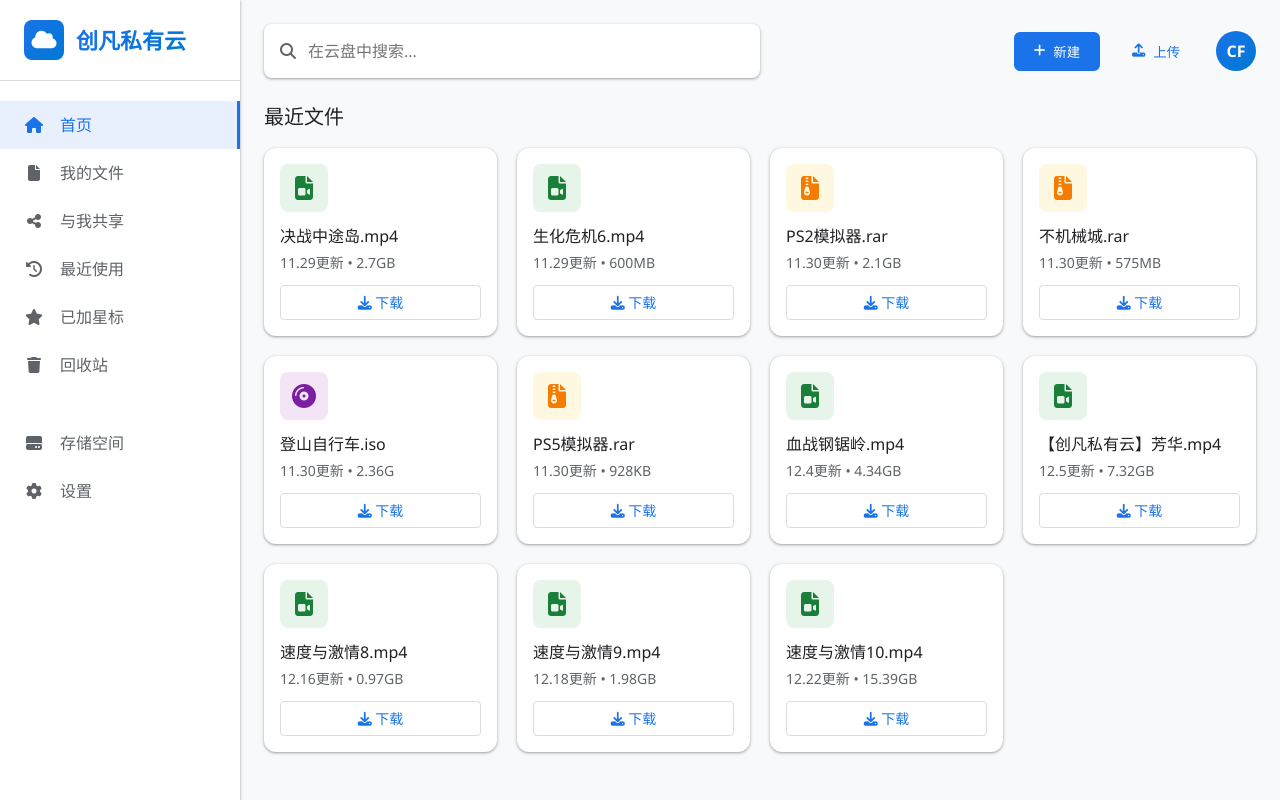
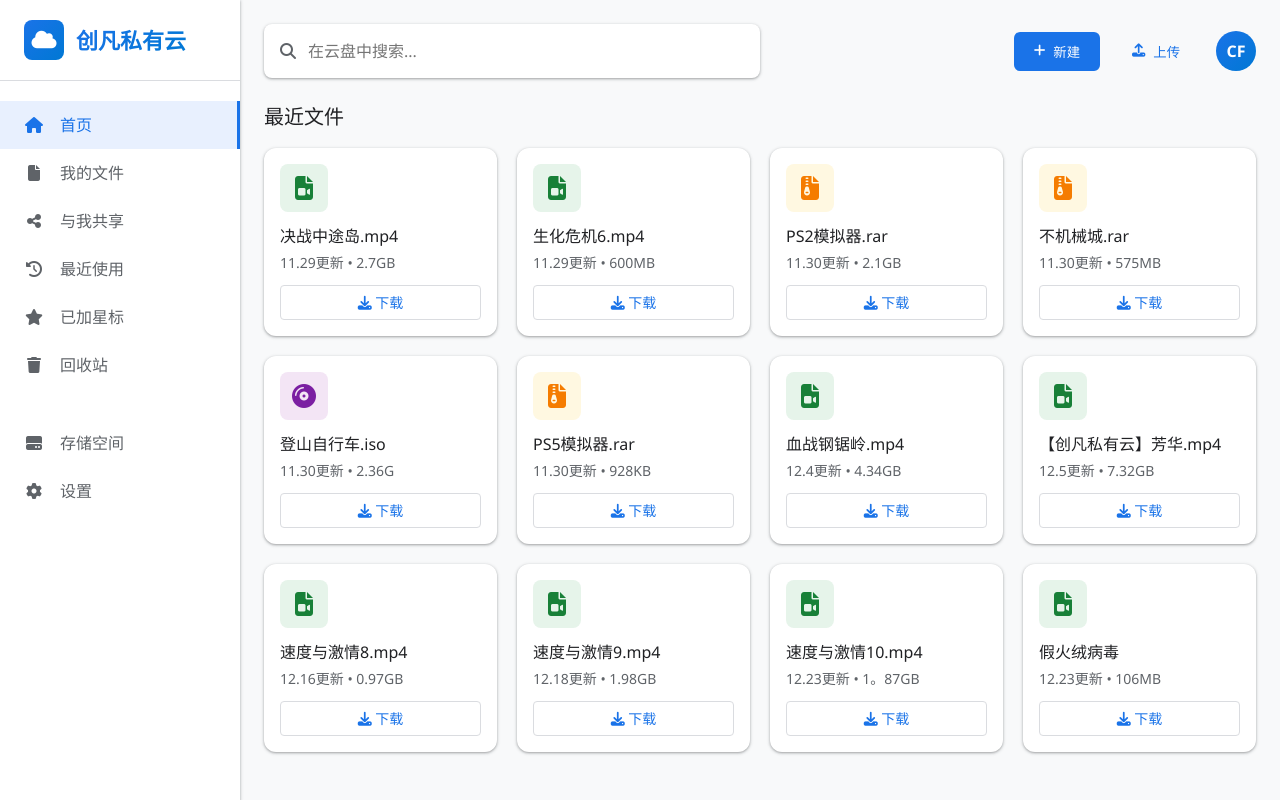
Before and after one commit to cfgzs/NETDISK.github.io, a plain HTML site: page index.html in a window 1280 px wide. Drawn offline with Linux system fonts and the light colour scheme.

Commit message:
Update index.html

```diff
--- a/index.html
+++ b/index.html
@@ -458,8 +458,19 @@
                         <i class="fas fa-file-video"></i>
                     </div>
                     <div class="file-name">速度与激情10.mp4</div>
-                    <div class="file-meta">12.22更新 • 15.39GB</div>
-                    <a href="https://3784667174qq-my.sharepoint.com/personal/3784667174_qq_com_ext__3784667174qq_onmicrosoft_com/_layouts/52/download.aspx?share=IQAIcLqFp090QJjwmwV2BKLhASXH2-o9zLuw7Z0wUKk9jcU" class="download-btn" target="_blank" rel="noopener noreferrer">
+                    <div class="file-meta">12.23更新 • 1。87GB</div>
+                    <a href="https://3784667174qq-my.sharepoint.com/personal/3784667174_qq_com_ext__3784667174qq_onmicrosoft_com/_layouts/52/download.aspx?share=IQBEMJ5P4U2ST4_PGBuJl9AfAWJbj1K2pDcSvAI9d2sFLLs" class="download-btn" target="_blank" rel="noopener noreferrer">
+                        <i class="fas fa-download"></i> 下载
+                    </a>
+                </div>
+
+                     <div class="file-card">
+                    <div class="file-icon vid">
+                        <i class="fas fa-file-video"></i>
+                    </div>
+                    <div class="file-name">假火绒病毒</div>
+                    <div class="file-meta">12.23更新 • 106MB</div>
+                    <a href="https://3784667174qq-my.sharepoint.com/personal/3784667174_qq_com_ext__3784667174qq_onmicrosoft_com/_layouts/52/download.aspx?share=IQBZA2mtRrqZRYtyWfd3Bh1mAR7bWTnU2ChpOT8JEtPuEFE" class="download-btn" target="_blank" rel="noopener noreferrer">
                         <i class="fas fa-download"></i> 下载
                     </a>
                 </div>
```
